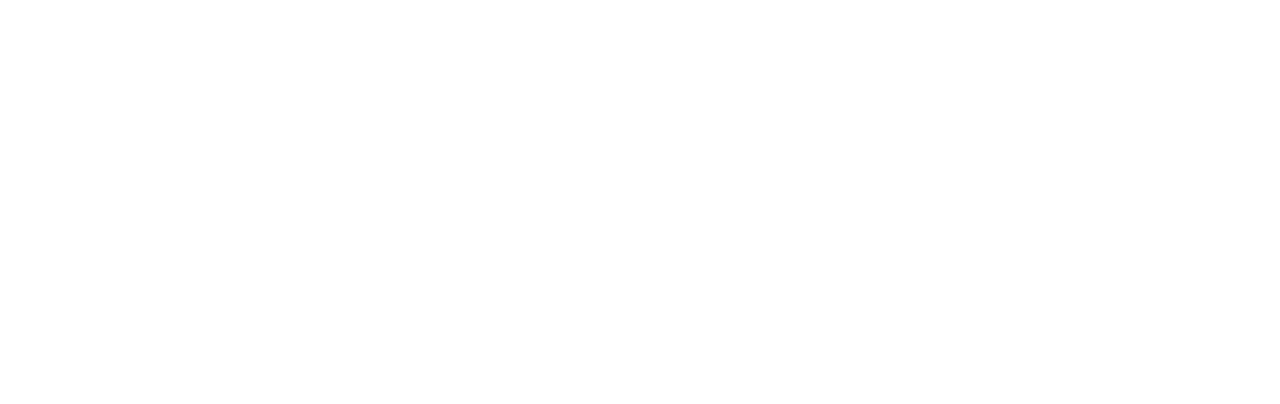
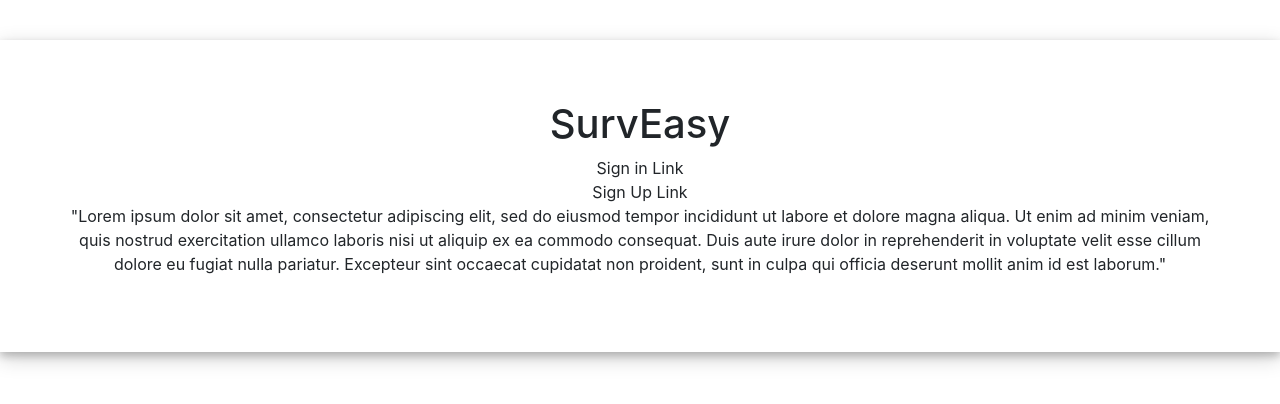
Before and after one commit to tylerdrewwork/Surveasy, a React (Create React App) app in the folder client/: page / in a window 1280 px wide. Shown: the top 404 px of the page. Built offline with nearby package versions, Linux system fonts and the light colour scheme; the HTML template or start-up script is replaced by a standard one.

Commit message:
feat: create template for initial landing page

```diff
--- a/client/src/App.js
+++ b/client/src/App.js
@@ -7,6 +7,8 @@ import Edit from "./pages/edit"
 import Analytics from "./pages/analytics"
 import CreateSurvey from "./pages/createSurvey"
 import 'bootstrap/dist/css/bootstrap.min.css';
+
+import './pages/style.css';
 
 function App() {
   return (
@@ -29,6 +31,21 @@ function App() {
       <Route exact path="/create">
         <CreateSurvey />
       </Route>
+
+      <section className='back-div'>
+        <h1>SurvEasy</h1>
+
+        <div>Sign in Link</div>
+        <div>Sign Up Link</div>
+
+        <p>
+          "Lorem ipsum dolor sit amet, consectetur adipiscing elit, sed do eiusmod tempor incididunt
+          ut labore et dolore magna aliqua. Ut enim ad minim veniam, quis nostrud exercitation ullamco
+          laboris nisi ut aliquip ex ea commodo consequat. Duis aute irure dolor in reprehenderit in
+          voluptate velit esse cillum dolore eu fugiat nulla pariatur. Excepteur sint occaecat cupidatat
+          non proident, sunt in culpa qui officia deserunt mollit anim id est laborum."
+        </p>
+      </section>
     </Router>
   );
 }
```
